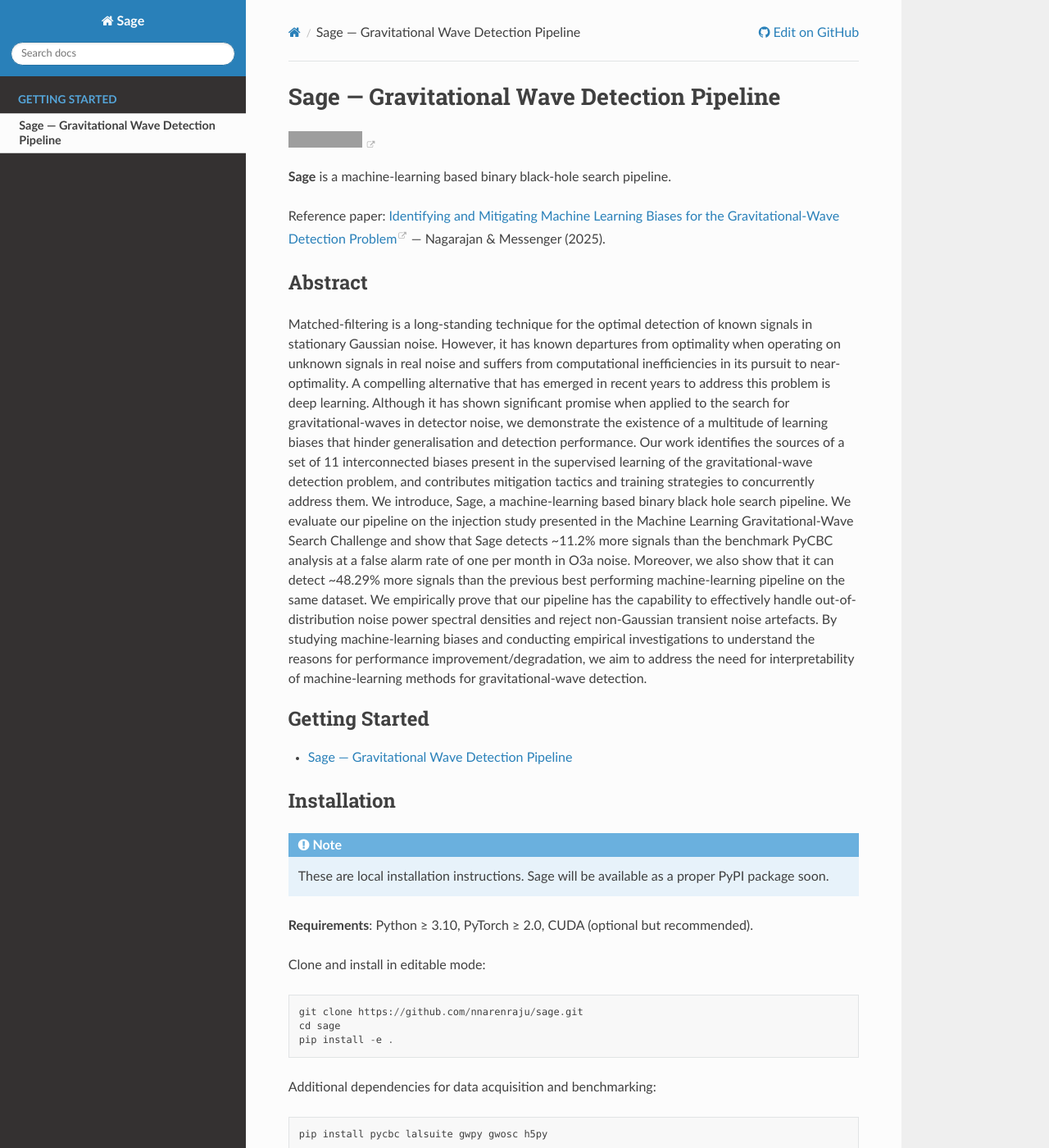
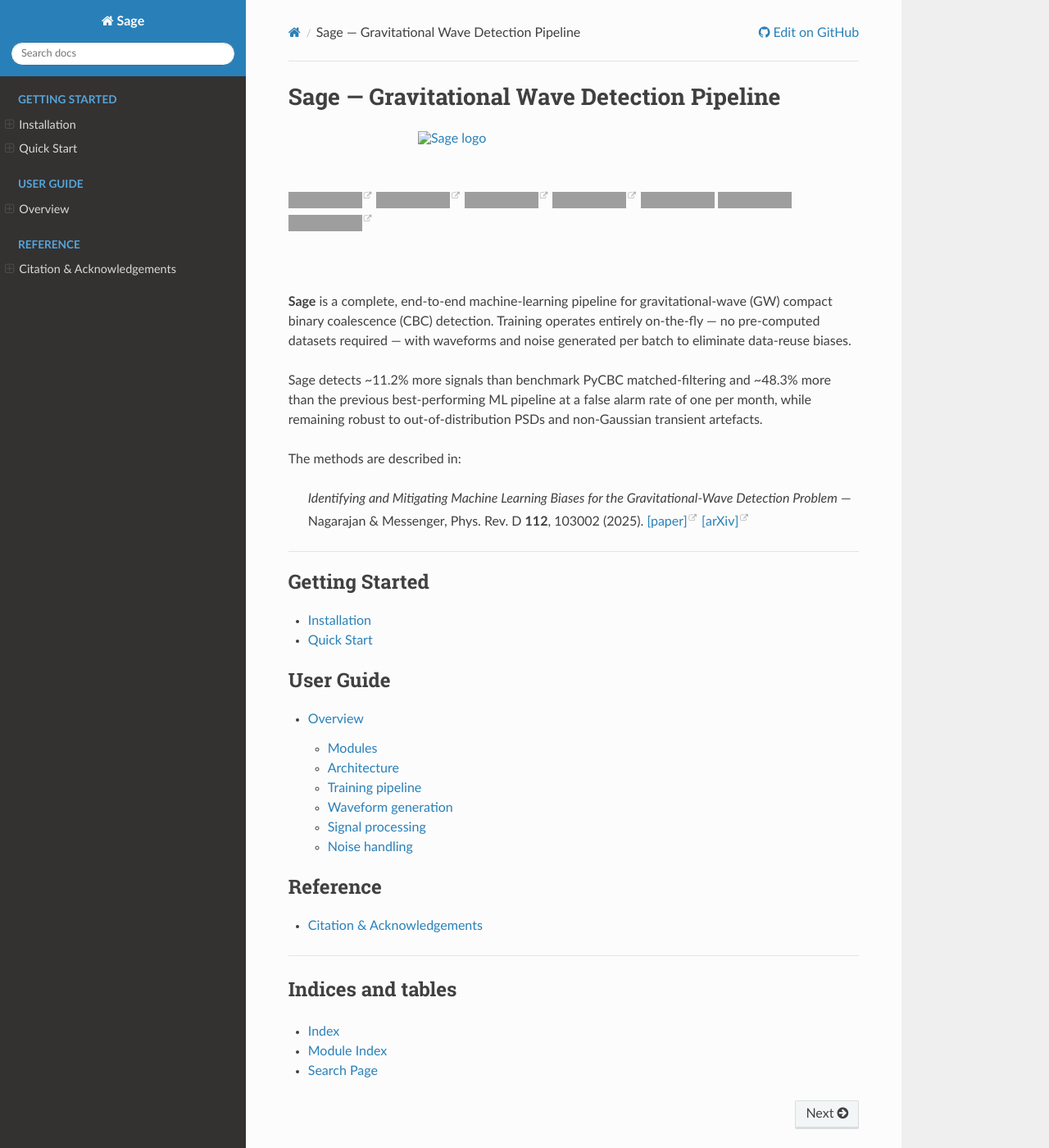
Before and after one commit to nnarenraju/sage, a Sphinx documentation site: the page built from docs/source/index.rst, in a window 1280 px wide and 1400 px high. Shown: the whole window at 82% size. Built offline with Sphinx 7.4.7 and the Read the Docs theme 3.1.0, drawn with Linux system fonts in a browser that asks for light colours; pages that are not in the unit, such as notebooks, are missing from menus; some of the changed text lies outside the part shown; grey boxes are pictures that could not be loaded.

Commit message:
Updated main pages of docs

```diff
--- a/docs/source/index.rst
+++ b/docs/source/index.rst
@@ -3,201 +3,82 @@
 Sage — Gravitational Wave Detection Pipeline
 ============================================
 
-.. image:: https://zenodo.org/badge/482025216.svg
-   :target: https://doi.org/10.5281/zenodo.17290133
+.. image:: /_static/sage_logo.png
+   :alt: Sage logo
+   :width: 380px
+   :align: center
+
+|
+
+|DOI| |ASCL| |CI| |codecov| |Python| |PyTorch| |License|
+
+.. |DOI| image:: https://img.shields.io/badge/DOI-10.5281%2Fzenodo.20375078-blue
+   :target: https://doi.org/10.5281/zenodo.20375078
    :alt: DOI
 
-**Sage** is a machine-learning based binary black-hole search pipeline.
+.. |ASCL| image:: https://img.shields.io/badge/ascl-4712-blue.svg?colorB=262255
+   :target: https://www.ascl.net/code/v/4712
+   :alt: ASCL
 
-Reference paper:
-`Identifying and Mitigating Machine Learning Biases for the Gravitational-Wave Detection Problem
-<https://arxiv.org/abs/2501.13846>`_ — Nagarajan & Messenger (2025).
+.. |CI| image:: https://github.com/nnarenraju/sage/actions/workflows/ci.yml/badge.svg
+   :target: https://github.com/nnarenraju/sage/actions/workflows/ci.yml
+   :alt: CI
 
-Abstract
---------
+.. |codecov| image:: https://codecov.io/github/nnarenraju/sage/branch/main/graph/badge.svg?token=RLAAMEZEZ6
+   :target: https://codecov.io/github/nnarenraju/sage
+   :alt: codecov
 
-Matched-filtering is a long-standing technique for the optimal detection of
-known signals in stationary Gaussian noise. However, it has known departures
-from optimality when operating on unknown signals in real noise and suffers
-from computational inefficiencies in its pursuit to near-optimality. A
-compelling alternative that has emerged in recent years to address this problem
-is deep learning. Although it has shown significant promise when applied to the
-search for gravitational-waves in detector noise, we demonstrate the existence
-of a multitude of learning biases that hinder generalisation and detection
-performance. Our work identifies the sources of a set of 11 interconnected
-biases present in the supervised learning of the gravitational-wave detection
-problem, and contributes mitigation tactics and training strategies to
-concurrently address them. We introduce, Sage, a machine-learning based binary
-black hole search pipeline. We evaluate our pipeline on the injection study
-presented in the Machine Learning Gravitational-Wave Search Challenge and show
-that Sage detects ~11.2% more signals than the benchmark PyCBC analysis at a
-false alarm rate of one per month in O3a noise. Moreover, we also show that it
-can detect ~48.29% more signals than the previous best performing
-machine-learning pipeline on the same dataset. We empirically prove that our
-pipeline has the capability to effectively handle out-of-distribution noise
-power spectral densities and reject non-Gaussian transient noise artefacts. By
-studying machine-learning biases and conducting empirical investigations to
-understand the reasons for performance improvement/degradation, we aim to
-address the need for interpretability of machine-learning methods for
-gravitational-wave detection.
+.. |Python| image:: https://img.shields.io/badge/python-3.9%2B-blue
+   :alt: Python
+
+.. |PyTorch| image:: https://img.shields.io/badge/PyTorch-2.1%2B-orange
+   :alt: PyTorch
+
+.. |License| image:: https://img.shields.io/badge/License-GPLv3-blue.svg
+   :target: https://github.com/nnarenraju/sage/blob/main/LICENSE
+   :alt: License: GPL v3
+
+|
+
+**Sage** is a complete, end-to-end machine-learning pipeline for gravitational-wave (GW)
+compact binary coalescence (CBC) detection. Training operates entirely on-the-fly — no
+pre-computed datasets required — with waveforms and noise generated per batch to eliminate
+data-reuse biases.
+
+Sage detects ~11.2% more signals than benchmark PyCBC matched-filtering and ~48.3% more than
+the previous best-performing ML pipeline at a false alarm rate of one per month, while
+remaining robust to out-of-distribution PSDs and non-Gaussian transient artefacts.
+
+The methods are described in:
+
+   *Identifying and Mitigating Machine Learning Biases for the Gravitational-Wave Detection
+   Problem* — Nagarajan & Messenger, Phys. Rev. D **112**, 103002 (2025).
+   `[paper] <https://link.aps.org/doi/10.1103/zwj9-ycyz>`__
+   `[arXiv] <https://arxiv.org/abs/2501.13846>`__
+
+----
+
+.. toctree::
+   :maxdepth: 1
+   :caption: Getting Started
+
+   installation
+   quickstart
 
 .. toctree::
    :maxdepth: 2
-   :caption: Getting Started
+   :caption: User Guide
 
-   self
+   overview
 
 .. toctree::
-   :maxdepth: 3
-   :caption: API Reference
+   :maxdepth: 1
+   :caption: Reference
 
+   citation
    autoapi/sage/index
 
-
-Installation
-------------
-
-.. note::
-
-   These are local installation instructions. Sage will be available as a
-   proper PyPI package soon.
-
-**Requirements**: Python ≥ 3.10, PyTorch ≥ 2.0, CUDA (optional but recommended).
-
-Clone and install in editable mode::
-
-    git clone https://github.com/nnarenraju/sage.git
-    cd sage
-    pip install -e .
-
-Additional dependencies for data acquisition and benchmarking::
-
-    pip install pycbc lalsuite gwpy gwosc h5py
-
-
-Quick Start
------------
-
-Reproducibility scripts and a walkthrough notebook are provided in the
-`repro/ <https://github.com/nnarenraju/sage/tree/main/repro>`_ directory of
-the repository. Start with ``repro/start_here.ipynb``.
-
-
-Overview
---------
-
-Architecture
-~~~~~~~~~~~~
-
-Sage uses a **two-stage neural network**:
-
-1. **Frontend** — per-detector multi-scale 1D CNN
-   (:class:`~sage.architecture.frontend.mscnn1d.ConvBlock`) that extracts
-   temporal features across a wide range of time scales using five parallel
-   convolutions at different kernel sizes.
-
-2. **Backend** — 2D ResNet with CBAM (Convolutional Block Attention Module)
-   attention
-   (:class:`~sage.architecture.backend.resnet2d_cbam.ResNet`) that processes
-   the stacked per-detector feature maps and produces a compact feature vector.
-
-The network head outputs:
-
-* A **ranking statistic** (raw logit for BCE classification).
-* **Heteroscedastic point estimates** (mean + log-variance) for each
-  regression target (e.g. chirp mass, coalescence time).
-
-Training Pipeline
-~~~~~~~~~~~~~~~~~
-
-Training is performed on-the-fly (OTF) — no fixed dataset is pre-generated.
-At each iteration:
-
-1. Gravitational-wave signals are sampled from the prior
-   (:class:`~sage.data.waveform.sampler.DistributionSampler`), projected
-   onto detectors, and SNR-rescaled.
-2. Real LIGO noise windows are asynchronously fetched from a memory-mapped
-   file (:class:`~sage.data.noise.real_noise.MemmapNoiseSampler`).
-3. Signals are injected at random positions in the noise batch.
-4. The pipeline applies FD whitening
-   (:class:`~sage.dsp.whiten.FiducialWhitening`) and dyadic multirate
-   sampling (:class:`~sage.dsp.multirate_sampling.MultirateSampler`).
-5. The loss is computed using
-   :class:`~sage.architecture.custom_losses.loss_functions.BCEWithPEsigmaLoss`
-   — BCE classification combined with heteroscedastic regression and coupling
-   regularisation for simultaneous detection and parameter estimation.
-
-Hard-noise mining (:class:`~sage.data.noise.hard_mining.HardSampleMiner`)
-and glitch oversampling
-(:class:`~sage.data.noise.glitch_sampler.GlitchOversampledNoiseSampler`)
-are used to address dataset imbalances and improve robustness to transient
-noise artefacts.
-
-Waveform Generation
-~~~~~~~~~~~~~~~~~~~
-
-Two GPU-native batched approximants are provided:
-
-* :class:`~sage.data.waveform.approximants.IMRPhenomD.IMRPhenomD` — aligned-spin
-  frequency-domain waveforms, ``torch.compile``-compatible (``GRAPH_READY = True``).
-* :class:`~sage.data.waveform.approximants.IMRPhenomPv2.IMRPhenomPv2` — precessing-spin
-  extension via the PhenomPv2 "twist-up" formalism.
-
-Waveform parameters are drawn from a YAML-configured prior using
-:class:`~sage.data.waveform.sampler.DistributionSampler`.
-
-Modules
--------
-
-.. list-table::
-   :header-rows: 1
-   :widths: 25 75
-
-   * - Module
-     - Description
-   * - :mod:`sage.architecture`
-     - Network components: frontend CNN, backend ResNet-CBAM, loss functions
-   * - :mod:`sage.core`
-     - Configuration management, logging, constants, interpolation, math utilities
-   * - :mod:`sage.data`
-     - Waveform generation, noise sampling, PSD handling, data primitives
-   * - :mod:`sage.dsp`
-     - Digital signal processing: FFT, whitening, multirate sampling, Welch PSD
-   * - :mod:`sage.exec`
-     - Execution orchestration: ``SageDirector``, config/data/export handlers
-   * - :mod:`sage.factory`
-     - Training/validation loops, callbacks, schedulers, compile manager
-   * - :mod:`sage.plotting`
-     - Diagnostic plots: ROC curves, efficiency, parameter recovery, loss curves
-   * - :mod:`sage.presets`
-     - Pre-built configuration presets for common training scenarios
-   * - :mod:`sage.utils`
-     - Checkpointing, timing utilities, Condor job submission
-
-Citing Sage
------------
-
-If you found this work useful in your research, please cite::
-
-    @misc{nagarajan2025,
-          title={Identifying and Mitigating Machine Learning Biases for the
-                 Gravitational-wave Detection Problem},
-          author={Narenraju Nagarajan and Christopher Messenger},
-          year={2025},
-          eprint={2501.13846},
-          archivePrefix={arXiv},
-          primaryClass={gr-qc},
-          url={https://arxiv.org/abs/2501.13846},
-    }
-
-Acknowledgements
-----------------
-
-We appreciate the useful comments from Thomas Dent and Nikolaos Stergioulas.
-NN acknowledges the support of Joseph Bayley, Michael Williams and Christian
-Chapman-Bird.  NN is supported by the College Scholarship offered by the
-School of Physics and Astronomy (2021–2025), University of Glasgow.
-CM is supported by STFC grant ST/Y004256/1.
+----
 
 Indices and tables
 ------------------
```
Also changed, not shown: docs/source/citation.rst (added, +43 -0 lines), docs/source/installation.rst (added, +66 -0 lines), docs/source/overview.rst (added, +118 -0 lines), docs/source/quickstart.rst (added, +67 -0 lines).
